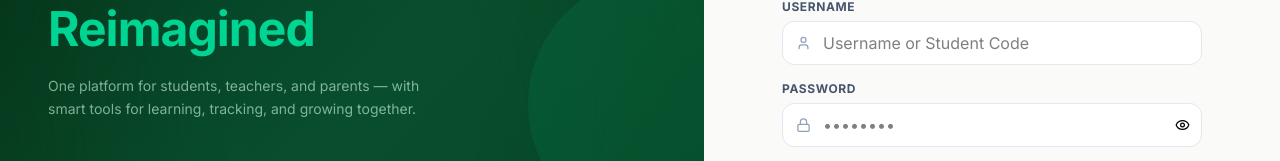
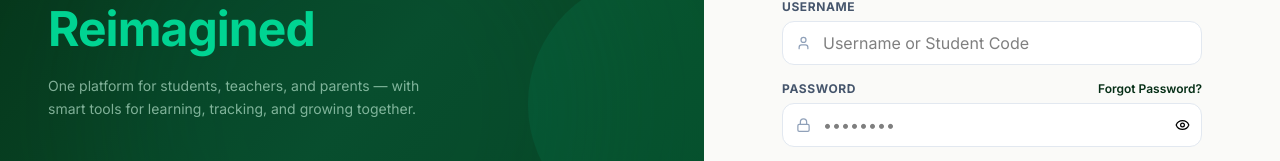
Before and after one commit to samanataGautam1/My-School-Space, a React (Vite) app in the folder frontend/: page /login in a window 1280 px wide. Shown: the part 291-452 px from the top of the page. Built offline with nearby package versions, Linux system fonts and the light colour scheme; no server answers.

Commit message:
fixed login bug and added JWT auth

```diff
--- a/frontend/src/authentication/Login.jsx
+++ b/frontend/src/authentication/Login.jsx
@@ -1,5 +1,5 @@
 import React, { useState } from "react";
-import { useNavigate } from "react-router-dom";
+import { useNavigate, Link } from "react-router-dom";
 import { useAuth } from "./AuthContext";
 import AuthLayout from "./AuthLayout";
 import { Eye, EyeOff, User, Lock } from "lucide-react";
@@ -127,9 +127,17 @@ export default function Login() {
 
         {/* Password */}
         <div>
-          <label className="block text-xs font-bold text-slate-600 mb-1.5 uppercase tracking-wider">
-            Password
-          </label>
+          <div className="flex justify-between items-center mb-1.5">
+            <label className="block text-xs font-bold text-slate-600 uppercase tracking-wider">
+              Password
+            </label>
+            <Link
+              to="/forgot-password"
+              className="text-xs font-semibold text-[#052e16] hover:underline transition-colors"
+            >
+              Forgot Password?
+            </Link>
+          </div>
           <div className="relative">
             <div className="absolute left-3.5 top-1/2 -translate-y-1/2 text-slate-400">
               <Lock size={15} />
```
Also changed, not shown: 1 other file (tests, documents, lock files or other folders).
